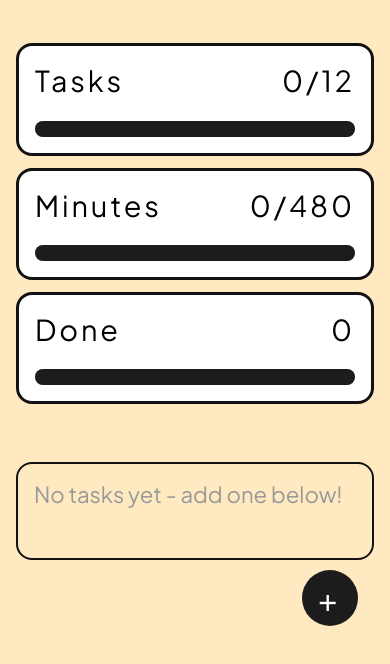
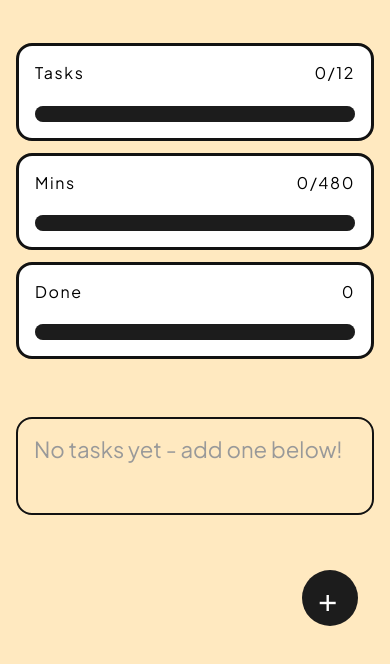
Before and after one commit to k881-droid/functions, a plain HTML site: page index.html in a window 390 px wide. Shown: the part 186-850 px from the top of the page. Drawn offline with nearby package versions, Linux system fonts and the light colour scheme.

Commit message:
Task bar styling for media queries
Added spans to the /12 and /minutes etc so when it gets too close you can get rid of those - also adjusted type size for the progress bars on mobile

```diff
--- a/assets/style.css
+++ b/assets/style.css
@@ -55,7 +55,7 @@ form > section:first-child {
     min-block-size: 0;
 }
 
-form > section:last-child {
+/* form > section:last-child {
     position: fixed;
     inset-block-end: 3rem;
     inset-inline-start: 50%;
@@ -68,7 +68,7 @@ form > section:last-child {
     gap: 1.25rem;
     border-radius: var(--radius);
     border: var(--border);
-}
+} */
 
 
 /* Colour classes — JS sets --size, CSS nth-child sets the direction */
@@ -392,6 +392,10 @@ button:hover {
         border: var(--border-mobile);
     }
 
+    .progress-label{
+        font-size: var(--mobile-font);
+    }
+
     ul#task-list{
     gap: calc(var(--task-spacing)/2);
     }
@@ -515,6 +519,10 @@ button:hover {
         grid-template-columns: repeat(4, 1fr);
         grid-auto-rows: calc((100vw - 9.5rem) / 4);
     }
+
+    .progress-total {
+        display: none;
+    }
 }
 
 @media (1024px < width < 1366){
--- a/index.html
+++ b/index.html
@@ -16,13 +16,13 @@
 		<h1>Where does the time go?</h1>
 		<div id="progress-bars">
       		<div class="progress-item">
-          		<span class="progress-label"><span>Tasks</span><span><span id="task-count">0</span>/12</span></span>
+          		<span class="progress-label"><span>Tasks</span><span><span id="task-count">0</span><span class="progress-total">/12</span></span></span>
          			<div class="progress-track">
                 		<div class="progress-fill" id="task-bar"></div>
           			</div>
       		</div>
            <div class="progress-item">
-          		<span class="progress-label"><span>Minutes</span><span><span id="minute-count">0</span>/480</span></span>
+          		<span class="progress-label"><span>Mins</span><span><span id="minute-count">0</span><span class="progress-total">/480</span></span></span>
           			<div class="progress-track">
              			<div class="progress-fill" id="minute-bar"></div>
           			</div>
```
